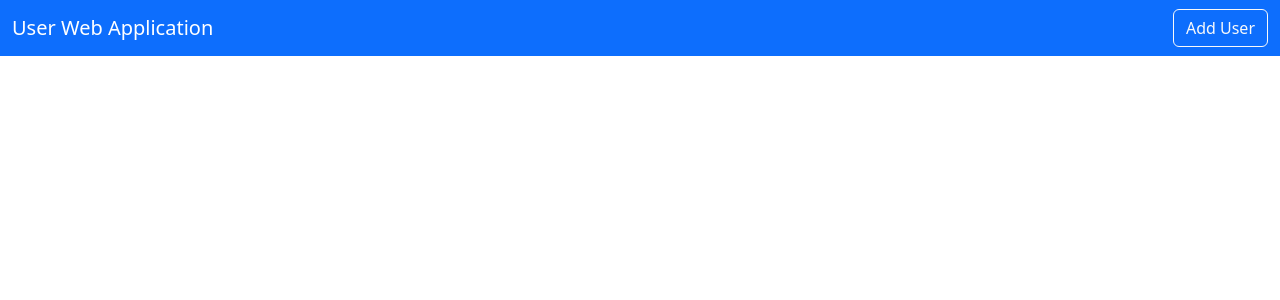
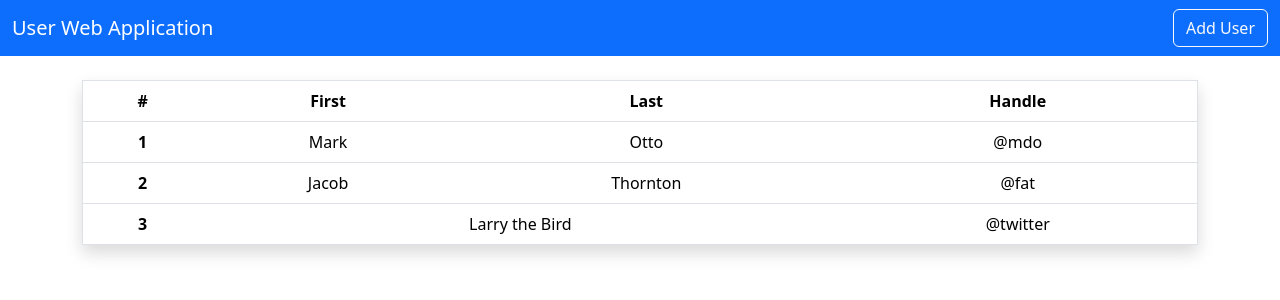
Before and after one commit to SheeRaaameetrance56/project_frontend_web, a React (Create React App) app: page / in a window 1280 px wide. Shown: the top 300 px of the page. Built offline with nearby package versions, Linux system fonts and the light colour scheme.

Commit message:
home paging build

```diff
--- a/src/App.js
+++ b/src/App.js
@@ -1,11 +1,13 @@
 import './App.css';
 import "../node_modules/bootstrap/dist/css/bootstrap.min.css";
 import Navbar from './layout/navbar';
+import Home from './pages/home';
 
 function App() {
   return (
     <div className="App">
       <Navbar/>
+      <Home/>
     </div>
   );
 }
--- a/src/pages/home.js
+++ b/src/pages/home.js
@@ -0,0 +1,39 @@
+import React from 'react'
+
+export default function home() {
+  return (
+    <div className='container'>
+        <div className='py-4'>
+            <table className="table border shadow">
+                <thead>
+                    <tr>
+                    <th scope="col">#</th>
+                    <th scope="col">First</th>
+                    <th scope="col">Last</th>
+                    <th scope="col">Handle</th>
+                    </tr>
+                </thead>
+                <tbody>
+                    <tr>
+                    <th scope="row">1</th>
+                    <td>Mark</td>
+                    <td>Otto</td>
+                    <td>@mdo</td>
+                    </tr>
+                    <tr>
+                    <th scope="row">2</th>
+                    <td>Jacob</td>
+                    <td>Thornton</td>
+                    <td>@fat</td>
+                    </tr>
+                    <tr>
+                    <th scope="row">3</th>
+                    <td colspan="2">Larry the Bird</td>
+                    <td>@twitter</td>
+                    </tr>
+                </tbody>
+            </table>
+        </div>
+    </div>
+  )
+}
```
